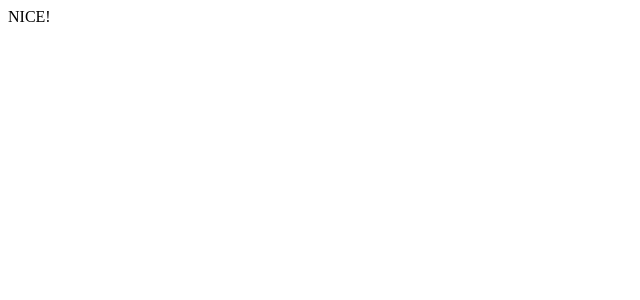
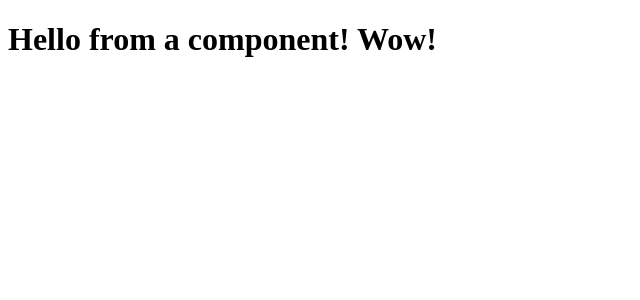
Before and after one commit to patriciakennedy/react-learning-hub, a React (Vite) app in the folder reactpro/: page / in a window 1280 px wide. Shown: the top 300 px of the page, without its empty margins (0-640 px from the left). Built offline with nearby package versions, Linux system fonts and the light colour scheme.

Commit message:
Create second React component Hello2.jsx

```diff
--- a/reactpro/src/App.jsx
+++ b/reactpro/src/App.jsx
@@ -1,7 +1,12 @@
+// Import JSX files to use
+import Hello from "./components/Hello";
 
 function App() {
-
-  return <div className="App">NICE!</div>
+  return <div className="App">
+    <Hello />
+  </div>
 };
 
 export default App;
+
+// whenever you want to use a component, you use it like an HTML tag
--- /dev/null
+++ b/reactpro/src/components/Hello.jsx
@@ -0,0 +1,23 @@
+const name = "Blessed";
+
+function displayMessage() {
+   return "Wow!";
+};
+
+
+
+function Hello() {
+  //every component must return jsx
+  return <h1>Hello from a component! {displayMessage()}</h1>;
+};
+
+export default Hello;
+
+
+
+
+
+
+//as it is this function/component has been created but not use
+// HOW DO WE USE COMPONENTS?
+// You need to us the component inside your main component "App.jsx"
--- /dev/null
+++ b/reactpro/src/components/Hello2.jsx
@@ -0,0 +1,6 @@
+function Hello2() {
+  //every component must return jsx
+  return <h1>Hello from a component! {displayMessage()}</h1>;
+}
+
+export default Hello2;
```
Also changed, not shown: 1 other file (tests, documents, lock files or other folders).
